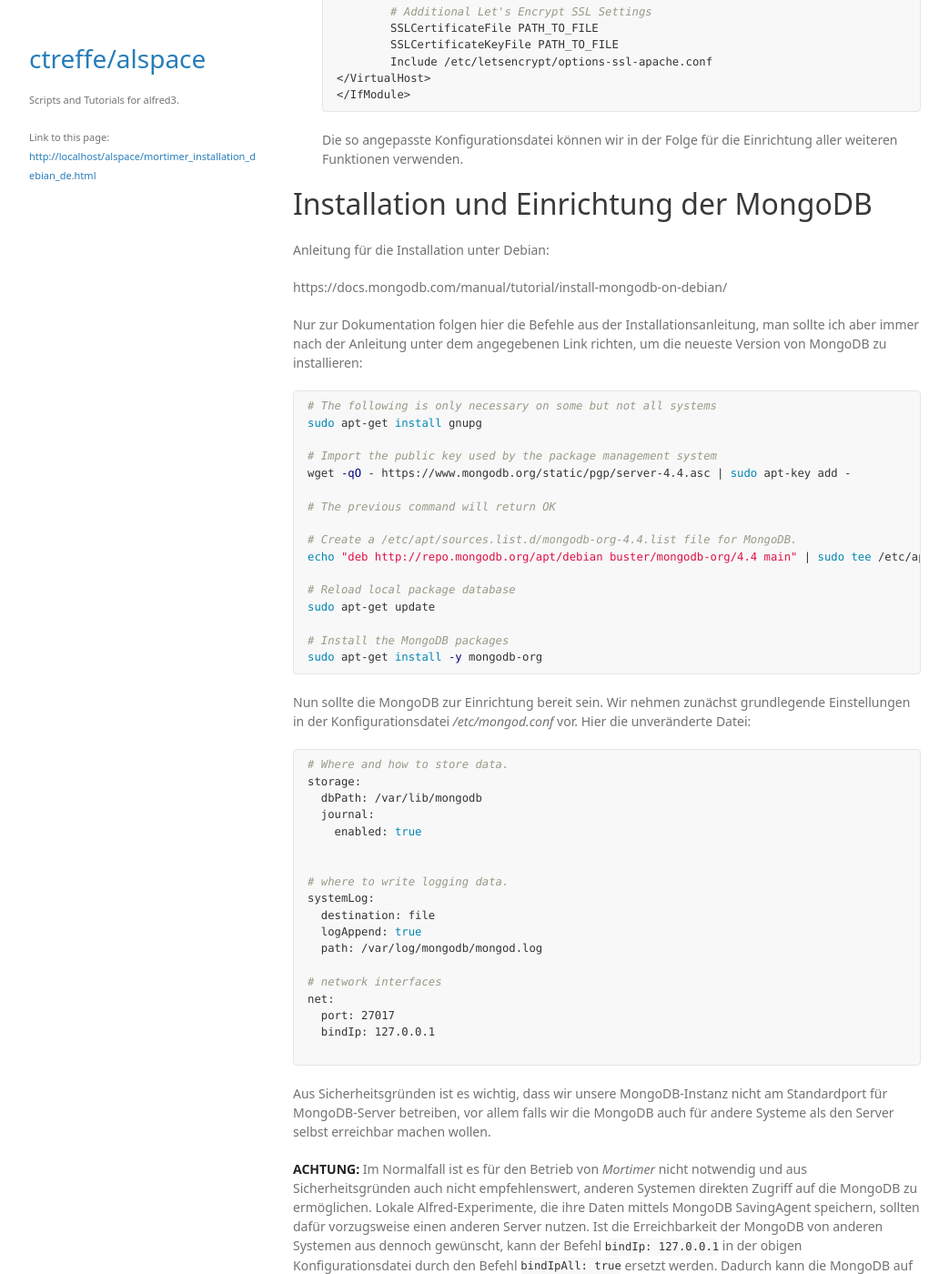
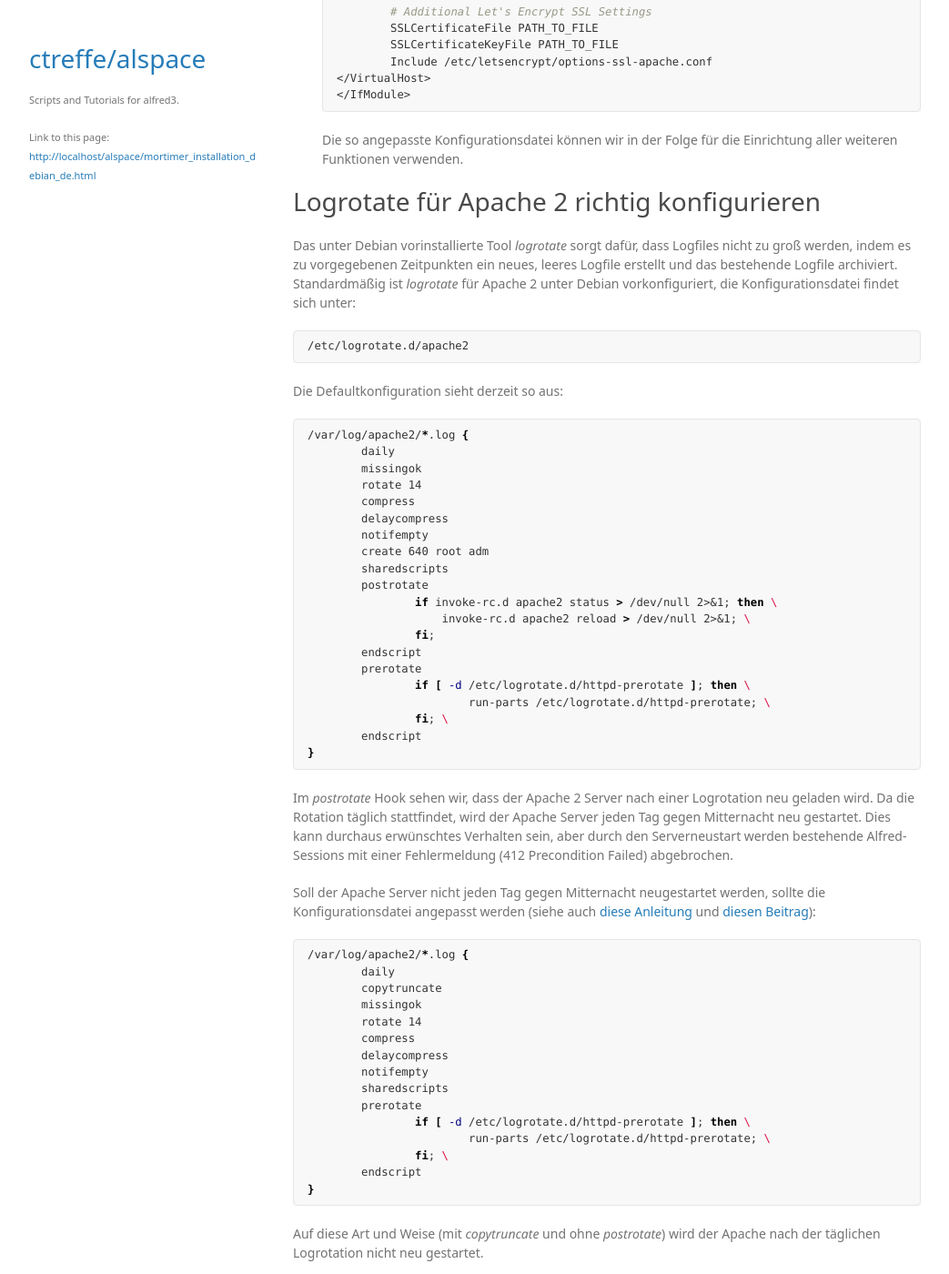
Before and after one commit to ctreffe/alspace, a Jekyll site: the page built from mortimer_installation_debian_de.md, in a window 1280 px wide and 1400 px high, scrolled down 6525 px. Shown: the whole window at 91% size, without its empty margins (118-1161 px from the left). Built offline with Jekyll 4.4.1, drawn with Linux system fonts in a browser that asks for light colours; some web fonts are replaced; our own code applies the rules of GitHub Pages for plain Markdown files.

Commit message:
Add logrotate information to Alfred server installation tutorial

````diff
--- a/mortimer_installation_debian_de.md
+++ b/mortimer_installation_debian_de.md
@@ -327,6 +327,72 @@ Die folgende Anleitung setzt die Verfügbarkeit eis Servers mit aktueller Debian
   ```
 
   Die so angepasste Konfigurationsdatei können wir in der Folge für die Einrichtung aller weiteren Funktionen verwenden.
+
+### Logrotate für Apache 2 richtig konfigurieren
+
+Das unter Debian vorinstallierte Tool _logrotate_ sorgt dafür, dass Logfiles nicht zu
+groß werden, indem es zu vorgegebenen Zeitpunkten ein neues, leeres Logfile erstellt und
+das bestehende Logfile archiviert. Standardmäßig ist _logrotate_ für Apache 2 unter
+Debian vorkonfiguriert, die Konfigurationsdatei findet sich unter:
+
+```bash
+/etc/logrotate.d/apache2
+```
+
+Die Defaultkonfiguration sieht derzeit so aus:
+
+```bash
+/var/log/apache2/*.log {
+        daily
+        missingok
+        rotate 14
+        compress
+        delaycompress
+        notifempty
+        create 640 root adm
+        sharedscripts
+        postrotate
+                if invoke-rc.d apache2 status > /dev/null 2>&1; then \
+                    invoke-rc.d apache2 reload > /dev/null 2>&1; \
+                fi;
+        endscript
+        prerotate
+                if [ -d /etc/logrotate.d/httpd-prerotate ]; then \
+                        run-parts /etc/logrotate.d/httpd-prerotate; \
+                fi; \
+        endscript
+}
+```
+
+Im _postrotate_ Hook sehen wir, dass der Apache 2 Server nach einer Logrotation neu
+geladen wird. Da die Rotation täglich stattfindet, wird der Apache Server jeden Tag
+gegen Mitternacht neu gestartet. Dies kann durchaus erwünschtes Verhalten sein, aber
+durch den Serverneustart werden bestehende Alfred-Sessions mit einer Fehlermeldung (412
+Precondition Failed) abgebrochen.
+
+Soll der Apache Server nicht jeden Tag gegen Mitternacht neugestartet werden, sollte die
+Konfigurationsdatei angepasst werden (siehe auch [diese Anleitung](https://www.tecmint.com/install-logrotate-to-manage-log-rotation-in-linux/) und [diesen Beitrag](https://unix.stackexchange.com/questions/47688/how-to-avoid-apache-reload-when-rotating-logs)):
+
+```bash
+/var/log/apache2/*.log {
+        daily
+        copytruncate
+        missingok
+        rotate 14
+        compress
+        delaycompress
+        notifempty
+        sharedscripts
+        prerotate
+                if [ -d /etc/logrotate.d/httpd-prerotate ]; then \
+                        run-parts /etc/logrotate.d/httpd-prerotate; \
+                fi; \
+        endscript
+}
+```
+
+Auf diese Art und Weise (mit _copytruncate_ und ohne _postrotate_) wird der Apache nach
+der täglichen Logrotation nicht neu gestartet.
 
 ## Installation und Einrichtung der MongoDB
 
````
